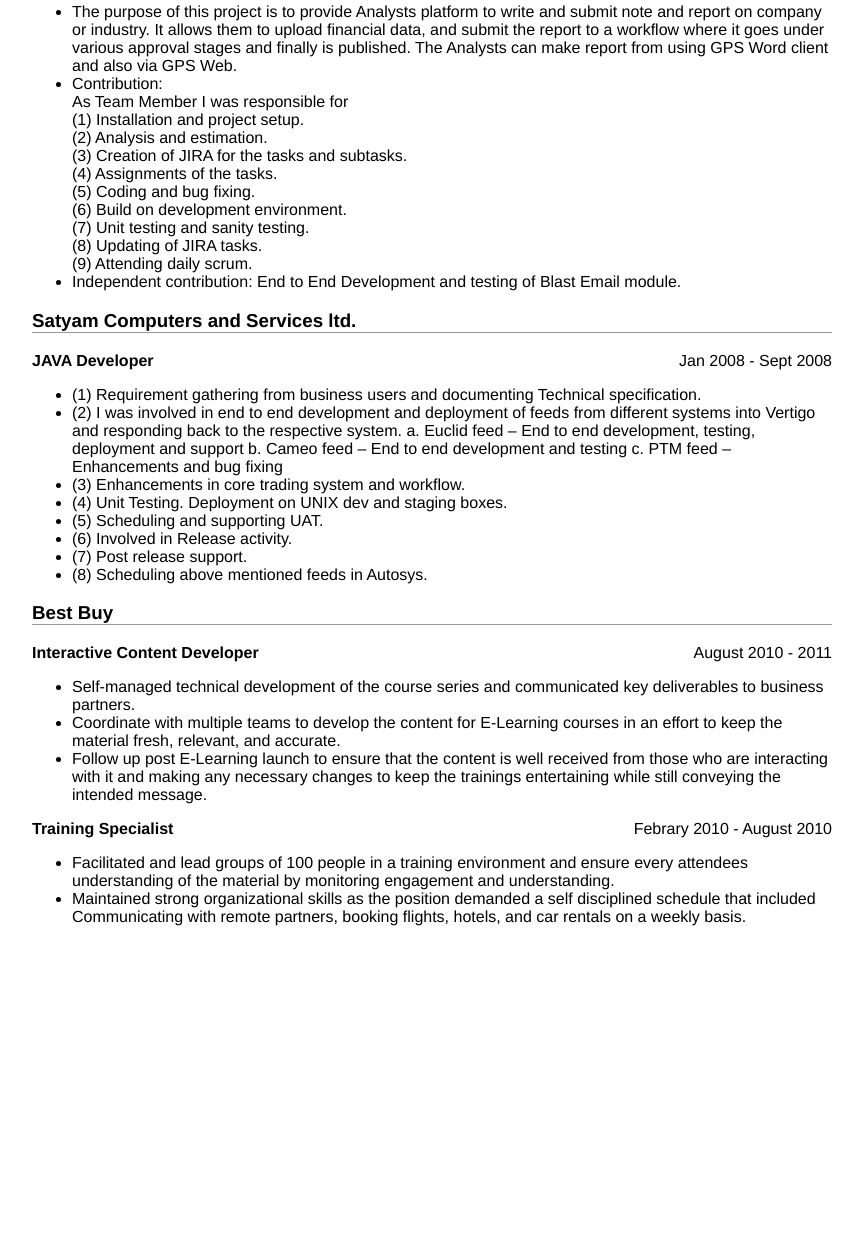
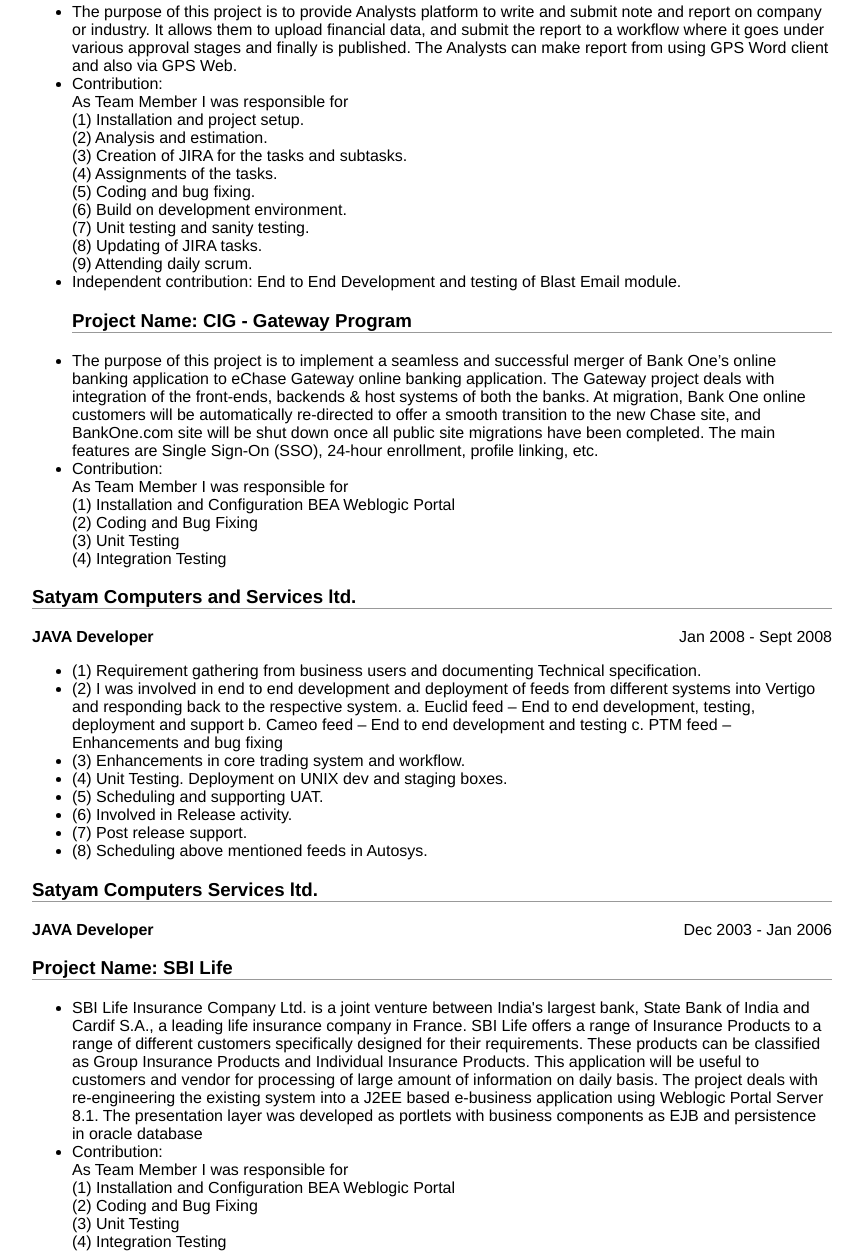
Before and after one commit to pmkakani/pmkakani.github.io, a plain HTML site: page index.html in a window 1280 px wide. Shown: the part 1038-2292 px from the top of the page, without its empty margins (208-1071 px from the left). Before the commit the page ends 2024 px from the top, so only its background shows below. Drawn offline with Linux system fonts and the light colour scheme.

Commit message:
Update index.html

```diff
--- a/index.html
+++ b/index.html
@@ -130,7 +130,7 @@ I have handled complex tasks independently as well as in team.
 					<div id="content-sanford">
 						<h3>Mphasis</h3>
 						<div class="block-date">
-								<div class="date">Jan 2008 - Sept 2008</div>
+								<div class="date">Feb 2006 - Dec 2007</div>
 								<h4>JAVA Developer</h4>
 						</div>
 						<div class"block-content">
@@ -152,6 +152,21 @@ As Team Member I was responsible for</br>
 </li>
 									<li>
 Independent contribution: End to End Development and testing of Blast Email module.</li>
+
+
+								</ul>
+
+<ul>	<h3>Project Name: CIG - Gateway Program</h3>
+									<li>The purpose of this project is to implement a seamless and successful merger of Bank One’s online banking application to eChase Gateway online banking application. The Gateway project deals with integration of the front-ends, backends & host systems of both the banks. At migration, Bank One online customers will be automatically re-directed to offer a smooth transition to the new Chase site, and BankOne.com site will be shut down once all public site migrations have been completed. The main features are Single Sign-On (SSO), 24-hour enrollment, profile linking, etc.</li>
+
+									<li>Contribution:</br>
+As Team Member I was responsible for</br>
+(1) Installation and Configuration BEA Weblogic Portal</br>
+(2) Coding and Bug Fixing</br>
+(3) Unit Testing</br>
+(4) Integration Testing</br>
+</li>
+
 
 
 								</ul>
@@ -188,30 +203,28 @@ Independent contribution: End to End Development and testing of Blast Email modu
 
 
 					<div id="content-bestbuy">
-						<h3>Best Buy</h3>
+						<h3>Satyam Computers Services ltd.</h3>
 						<div class="block-date">
-								<div class="date">August 2010 - 2011</div>
-								<h4>Interactive Content Developer</h4>
+								<div class="date">Dec 2003 - Jan 2006</div>
+								<h4>JAVA Developer</h4>
 						</div>
 						<div class"block-content">
+							<h3>Project Name: SBI Life</h3>
 								<ul>
-									<li>Self-managed technical development of the course series and communicated key deliverables to business partners.</li>
-									<li>Coordinate with multiple teams to develop the content for E-Learning courses in an effort to keep the material fresh, relevant, and accurate.
-									</li>
-									<li>Follow up post E-Learning launch to ensure that the content is well received from those who are interacting with it and making any necessary changes to keep the trainings entertaining while still conveying the intended message.</li>
-								</ul>
+									<li>SBI Life Insurance Company Ltd. is a joint venture between India's largest bank, State Bank of India and Cardif S.A., a leading life insurance company in France. SBI Life offers a range of Insurance Products to a range of different customers specifically designed for their requirements. These products can be classified as Group Insurance Products and Individual Insurance Products. This application will be useful to customers and vendor for processing of large amount of information on daily basis.
+
+The project deals with re-engineering the existing system into a J2EE based e-business application using Weblogic Portal Server 8.1. The presentation layer was developed as portlets with business components as EJB and persistence in oracle database</li>
+							<li>Contribution:</br>
+As Team Member I was responsible for</br>
+(1) Installation and Configuration BEA Weblogic Portal</br>
+(2) Coding and Bug Fixing</br>
+(3) Unit Testing</br>
+(4) Integration Testing</br>
+</li>
+							</ul>
 						</div>
 
-						<div class="block-date">
-								<div class="date">Febrary 2010 - August 2010</div>
-								<h4>Training Specialist</h4>
-						</div>
-						<div class"block-content">
-								<ul>
-									<li>Facilitated and lead groups of 100 people in a training environment and ensure every attendees understanding of the material by monitoring engagement and understanding.</li>
-									<li>Maintained strong organizational skills as the position demanded a self disciplined schedule that included Communicating with remote partners, booking flights, hotels, and car rentals on a weekly basis.</li>
-								</ul>
-						</div>
+
 					</div>
 				</div>
 			</div>
```
